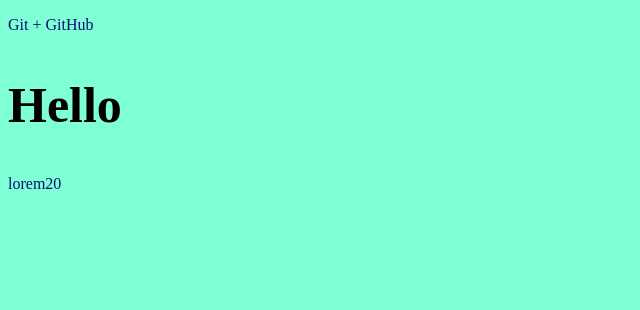
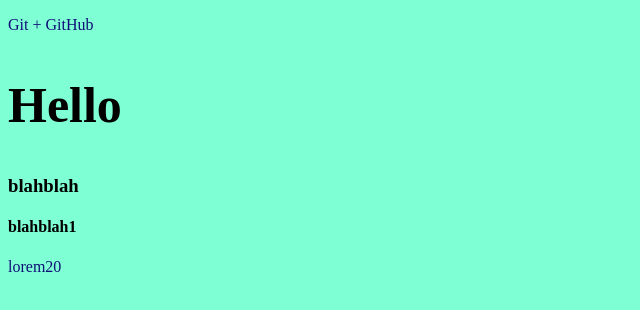
Before and after one commit to hannastoi/git, a plain HTML site: page index.html in a window 1280 px wide. Shown: the whole page, without its empty margins (0-640 px from the left). Drawn offline with Linux system fonts and the light colour scheme.

Commit message:
New branch

```diff
--- a/index.html
+++ b/index.html
@@ -10,6 +10,8 @@
 <body>
     <p>Git + GitHub</p>
     <h2>Hello</h2>
+    <h3>blahblah</h3>
+    <h4>blahblah1</h4>
     <p>lorem20</p>
 </body>
 </html>
```
